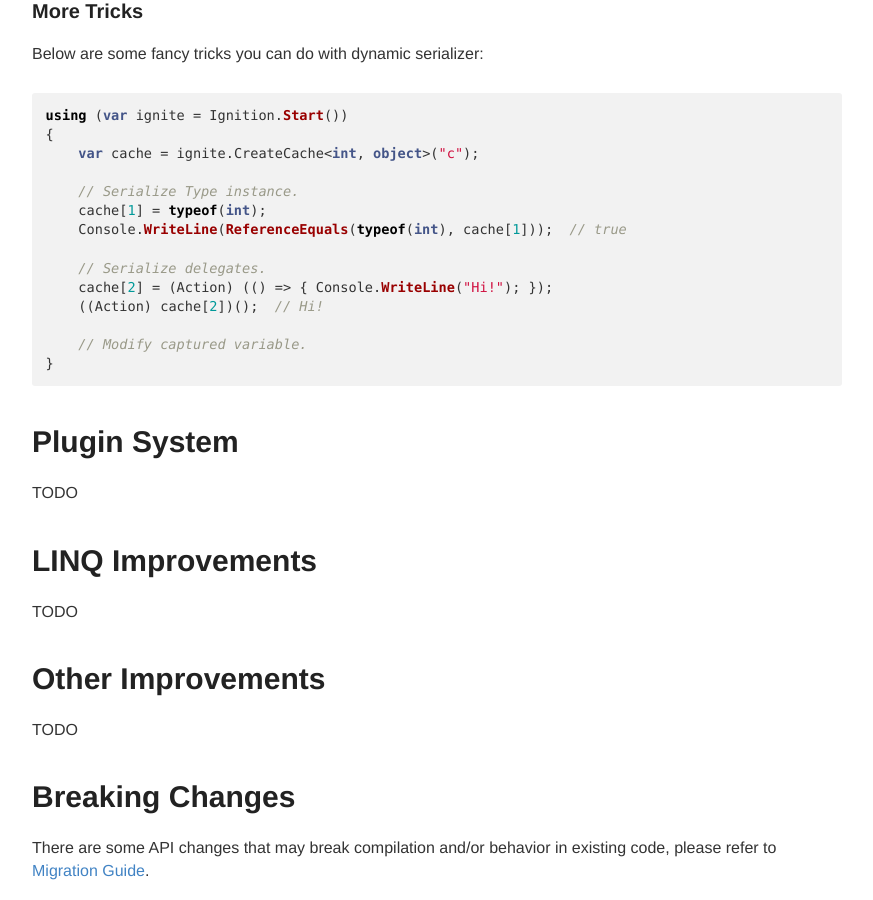
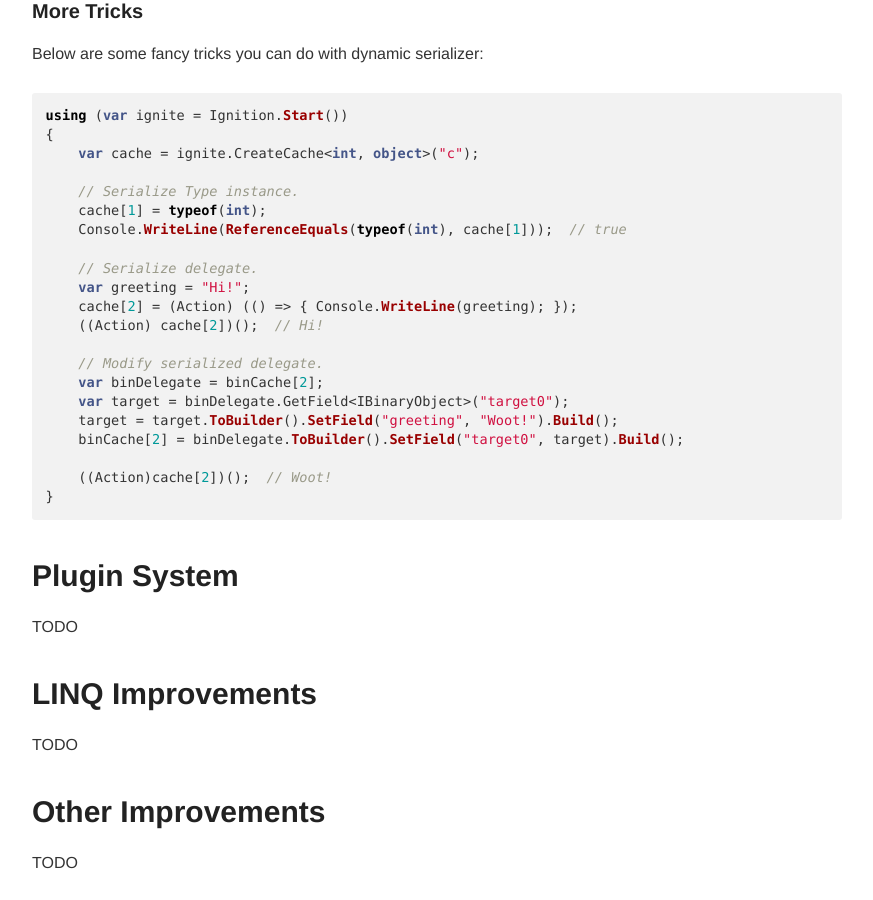
Before and after one commit to ptupitsyn/ptupitsyn.github.io, a Jekyll site: the page built from _posts/2017-05-10-Whats-New-In-Ignite-Net-2.0.md, in a window 1280 px wide and 900 px high, scrolled down 2384 px. Shown: the whole window, without its empty margins (203-1076 px from the left). Built offline with Jekyll 4.4.1, drawn with Linux system fonts in a browser that asks for light colours; comment, search, counter and statistics services are not loaded.

Commit message:
wip tricks

````diff
--- a/_posts/2017-05-10-Whats-New-In-Ignite-Net-2.0.md
+++ b/_posts/2017-05-10-Whats-New-In-Ignite-Net-2.0.md
@@ -115,11 +115,18 @@ using (var ignite = Ignition.Start())
     cache[1] = typeof(int);
     Console.WriteLine(ReferenceEquals(typeof(int), cache[1]));  // true
 
-    // Serialize delegates.
-    cache[2] = (Action) (() => { Console.WriteLine("Hi!"); });
+    // Serialize delegate.
+    var greeting = "Hi!";
+    cache[2] = (Action) (() => { Console.WriteLine(greeting); });
     ((Action) cache[2])();  // Hi!
 
-    // Modify captured variable.
+    // Modify serialized delegate.
+    var binDelegate = binCache[2];
+    var target = binDelegate.GetField<IBinaryObject>("target0");
+    target = target.ToBuilder().SetField("greeting", "Woot!").Build();
+    binCache[2] = binDelegate.ToBuilder().SetField("target0", target).Build();
+
+    ((Action)cache[2])();  // Woot!
 }
 ```
 
````
